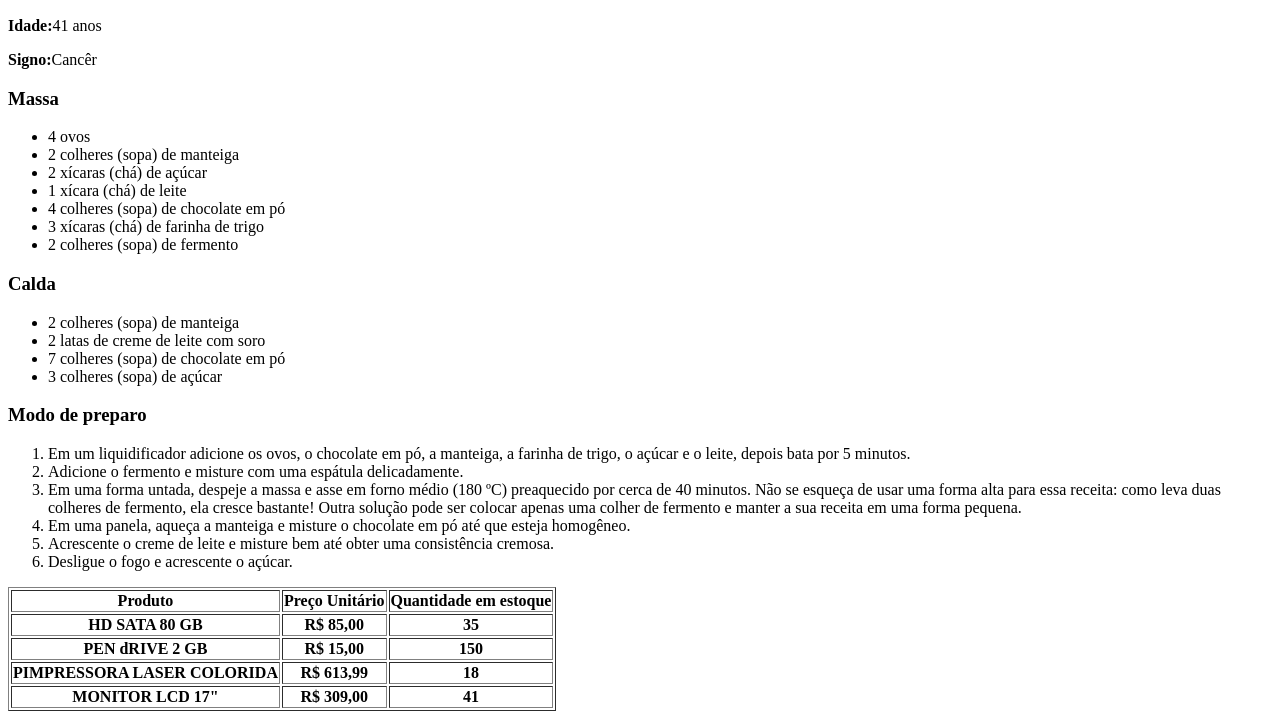
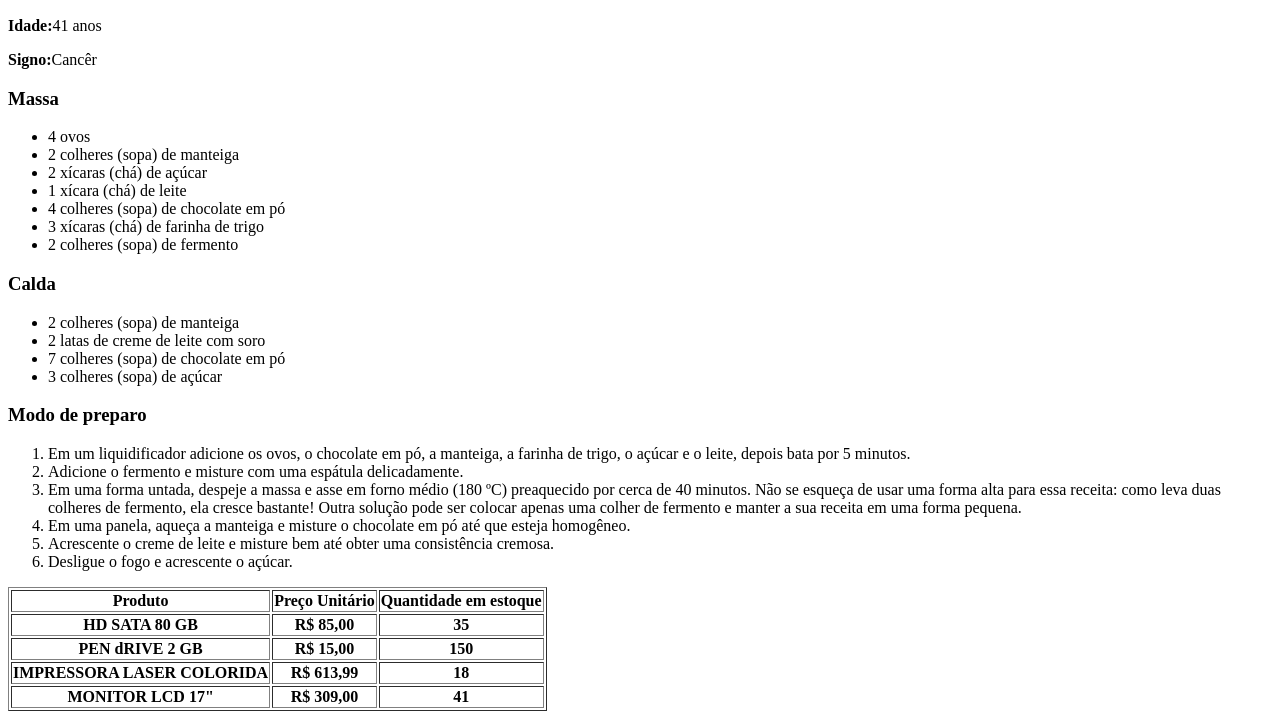
Before and after one commit to a-estevam/primeiroprojeto, a plain HTML site: page index.html in a window 1280 px wide. Shown: the part 110-823 px from the top of the page. Drawn offline with Linux system fonts and the light colour scheme.

Commit message:
Update index.html
Ajuste do texto (impressora)

```diff
--- a/index.html
+++ b/index.html
@@ -62,7 +62,7 @@
         <th>150</th>
       </tr>
       <tr>
-        <th>PIMPRESSORA LASER COLORIDA</th>
+        <th>IMPRESSORA LASER COLORIDA</th>
         <th>R$ 613,99</th>
         <th>18</th>
       </tr>
```
